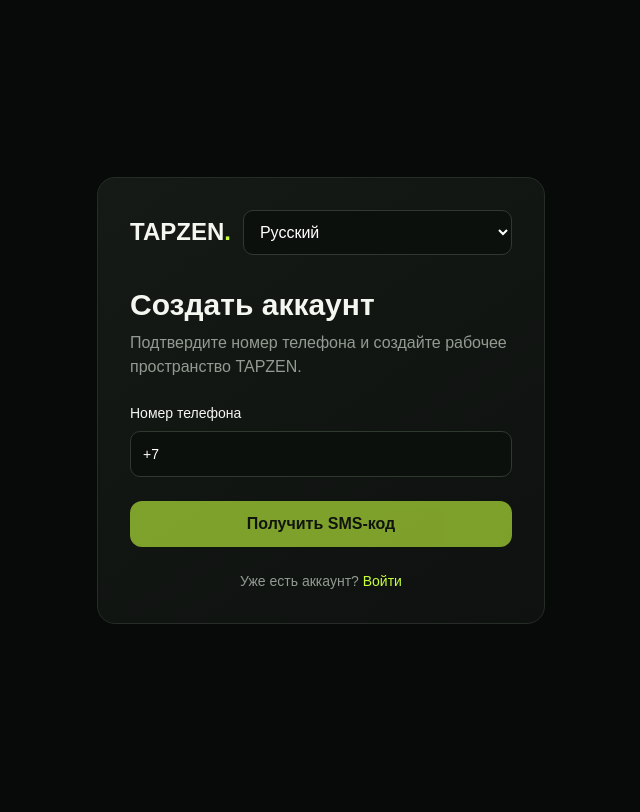
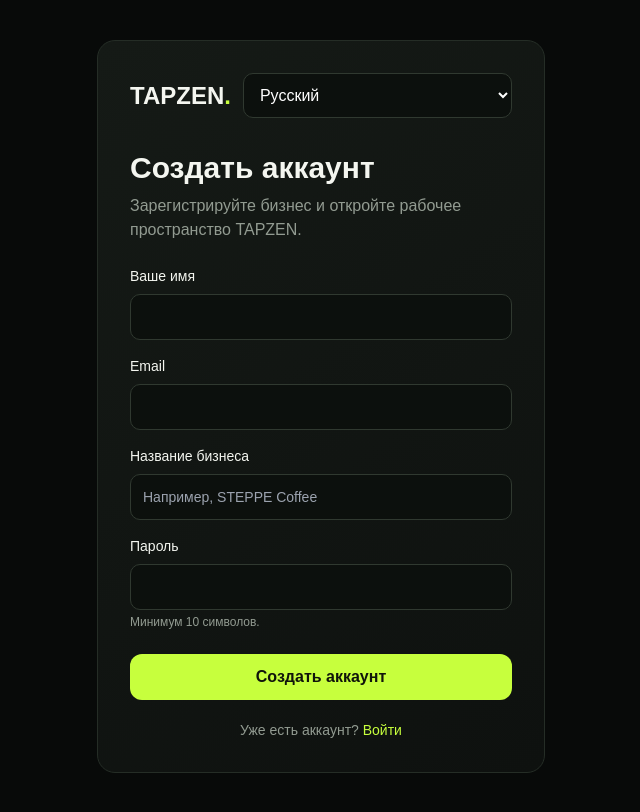
Before and after one commit to Fryuuyy/Tapzen-saas, a Next.js app in the folder apps/web/: page /register in a window 1280 px wide. Shown: the whole page, without its empty margins (319-959 px from the left). Built offline with nearby package versions, Linux system fonts and the light colour scheme; no server answers.

Commit message:
Restore email and password authentication UI

```diff
--- a/apps/web/src/app/register/page.tsx
+++ b/apps/web/src/app/register/page.tsx
@@ -1,123 +1,77 @@
 "use client";
-
-import { useEffect, useState } from "react";
+import { useState } from "react";
 import { useRouter } from "next/navigation";
 import Link from "next/link";
 import { api } from "@/lib/api";
-import { Locale } from "@/lib/i18n";
+import { messages, Locale } from "@/lib/i18n";
 
-type RegisterResponse = { token: string; user: { id: string; phone: string; name: string }; organization: { id: string; name: string; slug: string } };
+type RegisterResponse = { token: string; user: { id: string; email: string; name: string }; organization: { id: string; name: string; slug: string } };
 
 export default function RegisterPage() {
   const router = useRouter();
   const [name, setName] = useState("");
-  const [phone, setPhone] = useState("+7");
-  const [code, setCode] = useState("");
+  const [email, setEmail] = useState("");
   const [organizationName, setOrganizationName] = useState("");
-  const [verificationToken, setVerificationToken] = useState("");
-  const [step, setStep] = useState<"phone" | "code" | "details">("phone");
+  const [password, setPassword] = useState("");
   const [error, setError] = useState("");
   const [busy, setBusy] = useState(false);
   const [locale, setLocale] = useState<Locale>("ru");
+  const t = messages[locale];
 
-  useEffect(() => {
-    const proof = sessionStorage.getItem("tapzen_phone_proof");
-    const verifiedPhone = sessionStorage.getItem("tapzen_verified_phone");
-    if (proof && verifiedPhone) {
-      setVerificationToken(proof);
-      setPhone(verifiedPhone);
-      setStep("details");
-    }
-  }, []);
-
-  const labels = {
-    ru: { title: "Создать аккаунт", subtitle: "Подтвердите номер телефона и создайте рабочее пространство TAPZEN.", name: "Ваше имя", phone: "Номер телефона", code: "Код из SMS", business: "Название бизнеса", send: "Получить SMS-код", verify: "Подтвердить номер", create: "Создать аккаунт", have: "Уже есть аккаунт?", login: "Войти", busy: "Подождите…", invalid: "Проверьте номер или код и попробуйте ещё раз." },
-    kk: { title: "Аккаунт жасау", subtitle: "Телефон нөмірін растап, TAPZEN жұмыс кеңістігін жасаңыз.", name: "Атыңыз", phone: "Телефон нөмірі", code: "SMS коды", business: "Бизнес атауы", send: "SMS кодын алу", verify: "Нөмірді растау", create: "Аккаунт жасау", have: "Аккаунтыңыз бар ма?", login: "Кіру", busy: "Күтіңіз…", invalid: "Нөмірді немесе кодты тексеріп, қайталап көріңіз." },
-    en: { title: "Create your account", subtitle: "Verify your phone number and create your TAPZEN workspace.", name: "Your name", phone: "Phone number", code: "SMS code", business: "Business name", send: "Send SMS code", verify: "Verify phone", create: "Create account", have: "Already have an account?", login: "Sign in", busy: "Please wait…", invalid: "Check your phone number or code and try again." }
-  }[locale];
-
-  async function sendCode() {
-    setBusy(true); setError("");
+  async function submit(event: React.FormEvent<HTMLFormElement>) {
+    event.preventDefault();
+    setError("");
+    if (busy) return;
+    setBusy(true);
     try {
-      await api("/api/auth/phone/send", { method: "POST", body: JSON.stringify({ phone: phone.trim() }) });
-      setStep("code");
-    } catch (err) {
-      setError(err instanceof Error && err.message === "SMS_PROVIDER_NOT_CONFIGURED" ? "SMS-провайдер ещё не настроен на сервере." : labels.invalid);
-    } finally { setBusy(false); }
-  }
-
-  async function verifyCode() {
-    setBusy(true); setError("");
-    try {
-      const result = await api<{ verified: boolean; registrationRequired: boolean; verificationToken?: string; token?: string }>("/api/auth/phone/verify", {
-        method: "POST", body: JSON.stringify({ phone: phone.trim(), code: code.trim() })
+      const result = await api<RegisterResponse>("/api/auth/register", {
+        method: "POST",
+        body: JSON.stringify({ name, email, password, ...(organizationName.trim() ? { organizationName: organizationName.trim() } : {}) })
       });
-      if (result.token) {
-        localStorage.setItem("tapzen_token", result.token);
-        router.replace("/dashboard");
-        return;
-      }
-      if (!result.verificationToken) throw new Error("PHONE_VERIFICATION_FAILED");
-      setVerificationToken(result.verificationToken);
-      setStep("details");
-    } catch {
-      setError(labels.invalid);
-    } finally { setBusy(false); }
-  }
-
-  async function createAccount(event: React.FormEvent<HTMLFormElement>) {
-    event.preventDefault();
-    if (!verificationToken) { setError("Сначала подтвердите номер телефона."); setStep("phone"); return; }
-    setBusy(true); setError("");
-    try {
-      const result = await api<RegisterResponse>("/api/auth/phone/register", {
-        method: "POST",
-        body: JSON.stringify({ verificationToken, name: name.trim(), ...(organizationName.trim() ? { organizationName: organizationName.trim() } : {}) })
-      });
-      sessionStorage.removeItem("tapzen_phone_proof");
-      sessionStorage.removeItem("tapzen_verified_phone");
       localStorage.setItem("tapzen_token", result.token);
       router.replace("/dashboard");
     } catch (err) {
-      const code = err instanceof Error ? err.message : "";
-      setError(code === "PHONE_ALREADY_REGISTERED" ? "Этот номер уже зарегистрирован. Войдите в аккаунт." : code === "PHONE_VERIFICATION_EXPIRED" ? "Срок подтверждения истёк. Запросите новый SMS-код." : labels.invalid);
-    } finally { setBusy(false); }
+      const code = err instanceof Error ? err.message : "REGISTRATION_FAILED";
+      if (err instanceof TypeError) {
+        setError(locale === "kk" ? "TAPZEN серверіне қосылу мүмкін болмады. Интернетті тексеріп, қайталап көріңіз." : locale === "en" ? "Unable to reach TAPZEN. Check your connection and try again." : "Не удалось связаться с TAPZEN. Проверьте подключение и попробуйте ещё раз.");
+        return;
+      }
+      const errorMessages: Record<string, Record<Locale, string>> = {
+        EMAIL_ALREADY_REGISTERED: { ru: "Этот email уже зарегистрирован. Войдите в аккаунт.", kk: "Бұл email бұрын тіркелген. Аккаунтыңызға кіріңіз.", en: "This email is already registered. Please sign in." },
+        EMAIL_OR_ORGANIZATION_ALREADY_EXISTS: { ru: "Этот email уже зарегистрирован или название рабочего пространства занято. Проверьте данные.", kk: "Бұл email тіркелген немесе жұмыс кеңістігінің атауы бос емес. Деректерді тексеріңіз.", en: "This email or workspace name is already in use. Please check your details." },
+        SERVER_AUTH_CONFIGURATION_ERROR: { ru: "Сервис авторизации временно недоступен. Попробуйте позже.", kk: "Авторизация қызметі уақытша қолжетімсіз. Кейінірек қайталаңыз.", en: "Authentication is temporarily unavailable. Please try again later." },
+        VALIDATION_ERROR: { ru: "Проверьте имя, email и пароль (минимум 10 символов).", kk: "Атыңызды, email және құпиясөзді тексеріңіз (кемінде 10 таңба).", en: "Check your name, email and password (at least 10 characters)." },
+        REGISTRATION_FAILED: { ru: "Не удалось создать аккаунт. Попробуйте позже или обратитесь в поддержку.", kk: "Аккаунт жасау мүмкін болмады. Кейінірек қайталаңыз немесе қолдау қызметіне хабарласыңыз.", en: "Could not create your account. Please try again later or contact support." }
+      };
+      setError(errorMessages[code]?.[locale] || errorMessages.REGISTRATION_FAILED[locale]);
+    } finally {
+      setBusy(false);
+    }
   }
 
   return (
     <main className="flex min-h-screen items-center justify-center px-5 py-10">
-      <section className="surface w-full max-w-md p-8">
-        <div className="flex items-center justify-between gap-3">
-          <Link href="/" className="text-2xl font-black">TAPZEN<span className="lime">.</span></Link>
-          <select className="field w-auto" value={locale} onChange={e => setLocale(e.target.value as Locale)} aria-label="Language">
-            <option value="kk">Қазақша</option><option value="ru">Русский</option><option value="en">English</option>
-          </select>
-        </div>
-        <h1 className="mt-8 text-3xl font-bold">{labels.title}</h1>
-        <p className="muted mt-2">{labels.subtitle}</p>
-
-        {step === "phone" && <div className="mt-6">
-          <label className="block text-sm">{labels.phone}<input className="field mt-2" type="tel" value={phone} onChange={e => setPhone(e.target.value)} placeholder="+77001234567" autoComplete="tel" maxLength={16} /></label>
-          <button disabled={busy || phone.trim().length < 9} onClick={sendCode} className="btn mt-6 w-full disabled:opacity-60">{busy ? labels.busy : labels.send}</button>
-        </div>}
-
-        {step === "code" && <div className="mt-6">
-          <p className="muted text-sm">SMS отправлено на {phone}</p>
-          <label className="mt-4 block text-sm">{labels.code}<input className="field mt-2 text-center text-xl tracking-[0.3em]" inputMode="numeric" autoComplete="one-time-code" value={code} onChange={e => setCode(e.target.value.replace(/\D/g, "").slice(0, 10))} maxLength={10} /></label>
-          <button disabled={busy || code.length < 4} onClick={verifyCode} className="btn mt-6 w-full disabled:opacity-60">{busy ? labels.busy : labels.verify}</button>
-          <button onClick={() => setStep("phone")} className="muted mt-4 w-full text-sm">Изменить номер</button>
-        </div>}
-
-        {step === "details" && <form className="mt-6" onSubmit={createAccount}>
-          <p className="mb-4 rounded-lg border border-white/10 p-3 text-sm text-green-300">✓ Номер {phone} подтверждён</p>
-          <label className="block text-sm">{labels.name}<input className="field mt-2" value={name} onChange={e => setName(e.target.value)} autoComplete="name" minLength={2} maxLength={100} required /></label>
-          <label className="mt-4 block text-sm">{labels.business}<input className="field mt-2" value={organizationName} onChange={e => setOrganizationName(e.target.value)} minLength={2} maxLength={120} placeholder="Например, STEPPE Coffee" /></label>
-          <button disabled={busy} className="btn mt-6 w-full disabled:opacity-60">{busy ? labels.busy : labels.create}</button>
-        </form>}
-
-        {error && <p role="alert" aria-live="polite" className="mt-4 rounded-lg border border-red-500/30 p-3 text-sm text-red-300">{error}</p>}
-        <p className="muted mt-6 text-center text-sm">{labels.have} <Link className="lime" href="/login">{labels.login}</Link></p>
-      </section>
+      <form onSubmit={submit} className="surface w-full max-w-md p-8">
+        <div className="flex items-center justify-between gap-3"><Link href="/" className="text-2xl font-black">TAPZEN<span className="lime">.</span></Link><select className="field w-auto" value={locale} onChange={e=>setLocale(e.target.value as Locale)} aria-label="Language"><option value="kk">Қазақша</option><option value="ru">Русский</option><option value="en">English</option></select></div>
+        <h1 className="mt-8 text-3xl font-bold">{locale === "kk" ? "Аккаунт жасау" : locale === "en" ? "Create your account" : "Создать аккаунт"}</h1>
+        <p className="muted mt-2">{locale === "kk" ? "Бизнесіңізді тіркеп, TAPZEN жұмыс кеңістігін ашыңыз." : locale === "en" ? "Register your business and open your TAPZEN workspace." : "Зарегистрируйте бизнес и откройте рабочее пространство TAPZEN."}</p>
+        <label className="mt-6 block text-sm">{locale === "kk" ? "Аты-жөніңіз" : locale === "en" ? "Your name" : "Ваше имя"}
+          <input className="field mt-2" value={name} onChange={e=>setName(e.target.value)} autoComplete="name" minLength={2} maxLength={100} required />
+        </label>
+        <label className="mt-4 block text-sm">Email
+          <input className="field mt-2" type="email" value={email} onChange={e=>setEmail(e.target.value)} autoComplete="email" maxLength={254} required />
+        </label>
+        <label className="mt-4 block text-sm">{locale === "kk" ? "Бизнес атауы" : locale === "en" ? "Business name" : "Название бизнеса"}
+          <input className="field mt-2" value={organizationName} onChange={e=>setOrganizationName(e.target.value)} minLength={2} maxLength={120} placeholder="Например, STEPPE Coffee" />
+        </label>
+        <label className="mt-4 block text-sm">{locale === "kk" ? "Құпиясөз" : locale === "en" ? "Password" : "Пароль"}
+          <input className="field mt-2" type="password" value={password} onChange={e=>setPassword(e.target.value)} autoComplete="new-password" minLength={10} maxLength={128} required />
+          <span className="muted mt-1 block text-xs">{locale === "kk" ? "Кемінде 10 таңба." : locale === "en" ? "At least 10 characters." : "Минимум 10 символов."}</span>
+        </label>
+        {error && <p role="alert" className="mt-4 rounded-lg border border-red-500/30 p-3 text-sm text-red-300">{error}</p>}
+        <button disabled={busy} className="btn mt-6 w-full disabled:opacity-60">{busy ? (locale === "kk" ? "Аккаунт жасалуда…" : locale === "en" ? "Creating account…" : "Создаём аккаунт…") : (locale === "kk" ? "Аккаунт жасау" : locale === "en" ? "Create account" : "Создать аккаунт")}</button>
+        <p className="muted mt-5 text-center text-sm">{locale === "kk" ? "Аккаунтыңыз бар ма?" : locale === "en" ? "Already have an account?" : "Уже есть аккаунт?"} <Link className="lime" href="/login">{t.login}</Link></p>
+      </form>
     </main>
   );
 }
```
